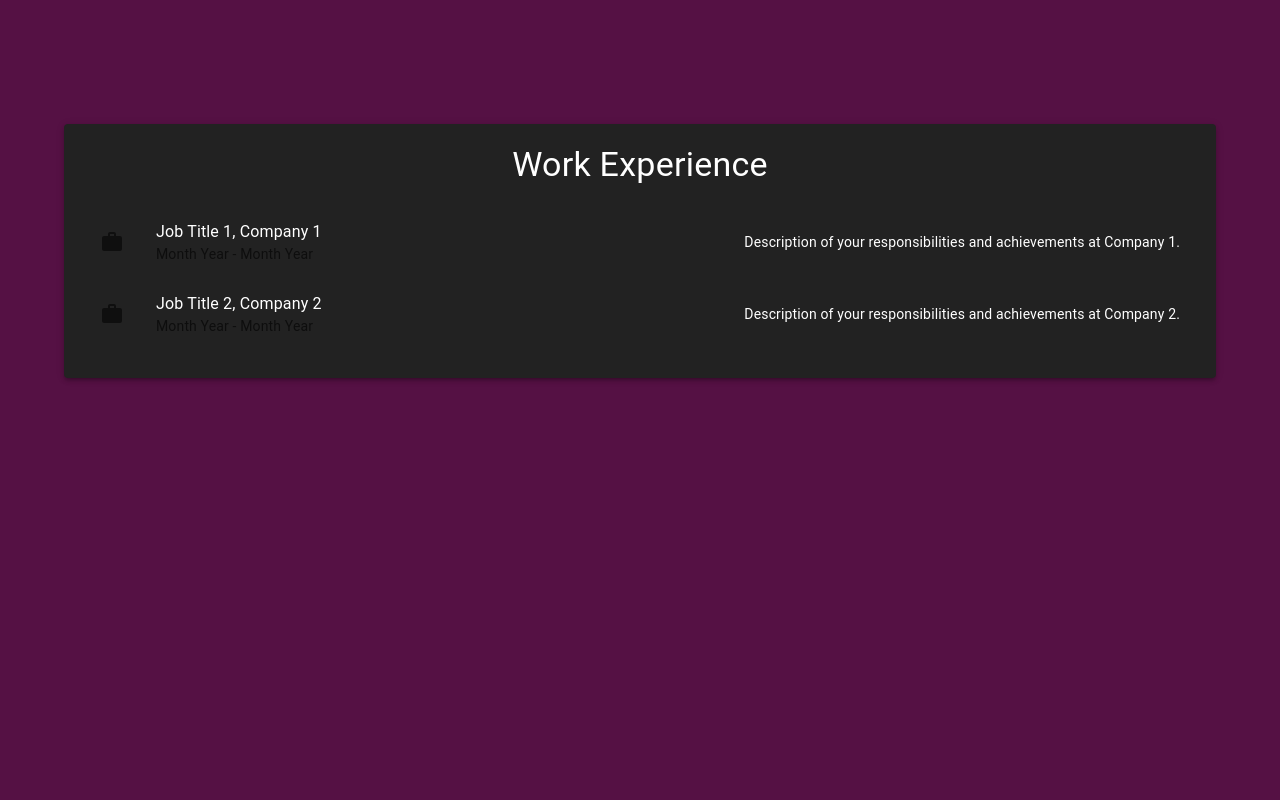
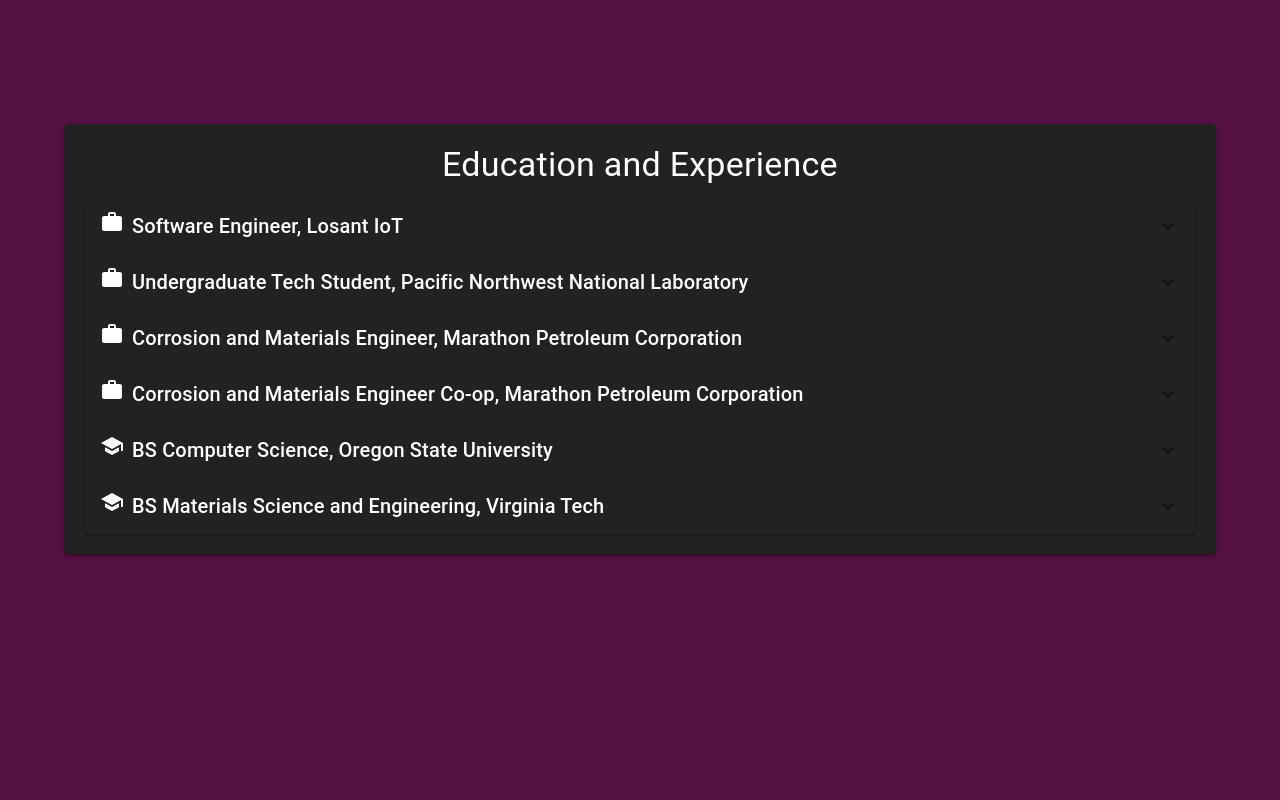
Before and after one commit to mattrost/mattrost.github.io, a React (Create React App) app: page / in a window 1280 px wide. Shown: the part 760-1560 px from the top of the page. Built offline with nearby package versions, Linux system fonts and the light colour scheme.

Commit message:
Experiences revamp

```diff
--- a/src/App.css
+++ b/src/App.css
@@ -36,3 +36,7 @@
     transform: rotate(360deg);
   }
 }
+
+br {
+  margin-bottom: 8px
+}
--- /dev/null
+++ b/src/components/Experiences.jsx
@@ -0,0 +1,115 @@
+import React from 'react';
+import { Container, Typography, Paper, Accordion, AccordionSummary, AccordionDetails } from '@mui/material';
+import WorkIcon from '@mui/icons-material/Work';
+import SchoolIcon from '@mui/icons-material/School';
+import ExpandMoreIcon from '@mui/icons-material/ExpandMore';
+
+const Experiences = () => {
+    const experiences = [
+        {
+            type: 'work',
+            title: 'Software Engineer',
+            institution: 'Losant IoT',
+            date: 'October 2022 - Present',
+            description: 'I collaborated directly with enterprise clients to develop IoT solutions spanning from device connectivity to data visualization. Solutions were built in React using JavaScript/TypeScript, depending on the project. My work here was full-stack, ranging from building RESTful APIs in the Losant Visual Workflow Engine, storing data in a non-relational database (MongoDB), all the way to building Stimulus controllers to customize front-end functionality.' +
+                '<br />' +
+                'Other duties included providing technical assistance for sales and partner opportunities, contributing to the growth of the Losant Platform, as well as creating mockups of the UI for our solutions.' +
+                '<br />' +
+                'This was a great experience as I was able to work in a fast-paced software development lifecycle, utilizing Jira for task management. During our sprints, I was expected to implement and enforce coding standards, perform code reviews, and test others\' completed items.'
+        },
+        {
+            type: 'work',
+            title: 'Undergraduate Tech Student',
+            institution: 'Pacific Northwest National Laboratory',
+            date: 'August 2021 - September 2022',
+            description: 'This was a really cool job! My duties at the lab consisted of assisting with battery research. I developed Python scripts with other scientists to automate the creation of graphs and tables using Matplotlib and Numpy. I was also exposed to Arduino, where I created a program to maintain a specified pressure applied to a sensor as a battery\'s dimensions changed during charge and discharge.\n' +
+                '<br />' +
+                'I honed my graphic design skills by creating 2D and 3D illustrations for publications and presentations. This work was done using Adobe Illustrator, Adobe Dimension, and Blender. I cherished the opportunity to tap into my creative side while producing scientific imagery.\n' +
+                '<br />' +
+                'Part of my responsibilities included assembling and testing coin cell batteries. My goal was to experiment with new approaches in advanced battery material research and development. One of my significant challenges was mastering dexterity in a glove box. Some days, this task allowed me to enter a zen-like state, similar to the feeling I experience when I\'m in the zone developing software.',
+        },
+        {
+            type: 'work',
+            title: 'Corrosion and Materials Engineer',
+            institution: 'Marathon Petroleum Corporation',
+            date: 'July 2015 - January 2021',
+            description: 'Description of your responsibilities and achievements at Company 1. Lorem ipsum dolor sit amet, consectetur adipiscing elit.',
+        },
+        {
+            type: 'work',
+            title: 'Corrosion and Materials Engineer Co-op',
+            institution: 'Marathon Petroleum Corporation',
+            date: 'January 2013 - May 2013 | August 2013 - December 2013 | May 2014 - August 2014',
+            description: 'Description of your responsibilities and achievements at Company 1. Lorem ipsum dolor sit amet, consectetur adipiscing elit.',
+        },
+        {
+            type: 'school',
+            title: 'BS Computer Science',
+            institution: 'Oregon State University',
+            date: 'September 2020 - December 2022',
+            description: 'Description of your coursework and achievements. Lorem ipsum dolor sit amet, consectetur adipiscing elit.',
+            gpa: '3.98',
+        },
+        {
+            type: 'school',
+            title: 'BS Materials Science and Engineering',
+            institution: 'Virginia Tech',
+            date: 'August 2010 - May 2015',
+            description: 'Description of your coursework and achievements. Lorem ipsum dolor sit amet, consectetur adipiscing elit.',
+            gpa: '3.20',
+        },
+    ];
+
+    return (
+        <Container>
+            <Paper elevation={3} style={{ padding: '20px', marginTop: '20px' }}>
+                <Typography variant="h4" gutterBottom>
+                    Education and Experience
+                </Typography>
+                {experiences.map((experience, index) => (
+                    <Accordion key={index}>
+                        <AccordionSummary
+                            expandIcon={<ExpandMoreIcon />}
+                            aria-controls={`panel-${index}-content`}
+                            id={`panel-${index}-header`}
+                        >
+                            {experience.type === 'work' ? (
+                                <WorkIcon />
+                            ) : (
+                                <SchoolIcon />
+                            )}
+                            <Typography variant="h6" style={{ marginLeft: '8px' }}>
+                                {experience.title}, {experience.institution}
+                            </Typography>
+                        </AccordionSummary>
+                        <AccordionDetails className={AccordionDetails}>
+                            <Typography variant="subtitle1" style={{ textAlign: 'left' }}>
+                                {experience.date}
+                            </Typography>
+                            {experience.type === 'school' ? (
+                                <Typography variant="subtitle1" style={{ textAlign: 'left' }}>
+                                    GPA: {experience.gpa}
+                                </Typography>
+                            ) : (
+                                <Typography variant="subtitle1" style={{ textAlign: 'left' }}>
+                                </Typography>
+                            )}
+                            {experience.description.split('<br />').map((paragraph, idx) => (
+                                <React.Fragment key={idx}>
+                                    <Typography variant="body2" style={{ textAlign: 'left' }}>
+                                        {paragraph}
+                                    </Typography>
+                                    {idx < experience.description.split('<br />').length - 1 && (
+                                        <br /> // Add extra space between paragraphs
+                                    )}
+                                </React.Fragment>
+                            ))}
+                        </AccordionDetails>
+                    </Accordion>
+                ))}
+            </Paper>
+        </Container>
+    );
+}
+
+export default Experiences;
--- a/src/components/Home.jsx
+++ b/src/components/Home.jsx
@@ -3,7 +3,7 @@
 
 import Header from './Header';
 import About from './About';
-import Work from './Work';
+import Experiences from './Experiences';
 import Projects from './Projects';
 import Contact from './Contact';
 
@@ -23,7 +23,7 @@
                 <Header />
             </Box>
             <Box id="work" sx={sectionStyle}>
-                <Work />
+                <Experiences />
             </Box>
             <Box id="projects" sx={sectionStyle}>
                 <Projects />
--- a/src/components/Navbar.jsx
+++ b/src/components/Navbar.jsx
@@ -41,13 +41,13 @@
                 <Grid container justifyContent="space-between" alignItems="center">
                     <Grid item>
                         <Typography variant="h4">
-                            MR
+                            Matthew Rost
                         </Typography>
                     </Grid>
                     <Grid item>
                         <ScrollLink to="work" spy={true} smooth={true} offset={0} duration={500}>
                           <span style={linkStyle} onClick={() => scrollToSection('work')}>
-                            Work
+                            Education and Experience
                           </span>
                         </ScrollLink>
                         <ScrollLink to="projects" spy={true} smooth={true} offset={0} duration={500}>
--- a/src/components/Work.jsx
+++ /dev/null
@@ -1,50 +0,0 @@
-import React from 'react';
-import { Container, Typography, Paper, List, ListItem, ListItemText, ListItemIcon } from '@mui/material';
-import WorkIcon from '@mui/icons-material/Work';
-
-const Work = () => {
-    // Define your work experience data (replace with your actual work experience details)
-    const workExperience = [
-        {
-            jobTitle: 'Job Title 1',
-            company: 'Company 1',
-            date: 'Month Year - Month Year',
-            description: 'Description of your responsibilities and achievements at Company 1.',
-        },
-        {
-            jobTitle: 'Job Title 2',
-            company: 'Company 2',
-            date: 'Month Year - Month Year',
-            description: 'Description of your responsibilities and achievements at Company 2.',
-        },
-        // Add more work experience entries as needed
-    ];
-
-    return (
-        <Container>
-            <Paper elevation={3} style={{ padding: '20px', marginTop: '20px' }}>
-                <Typography variant="h4" gutterBottom>
-                    Work Experience
-                </Typography>
-                <List>
-                    {workExperience.map((experience, index) => (
-                        <ListItem key={index}>
-                            <ListItemIcon>
-                                <WorkIcon />
-                            </ListItemIcon>
-                            <ListItemText
-                                primary={`${experience.jobTitle}, ${experience.company}`}
-                                secondary={`${experience.date}`}
-                            />
-                            <Typography variant="body2">
-                                {experience.description}
-                            </Typography>
-                        </ListItem>
-                    ))}
-                </List>
-            </Paper>
-        </Container>
-    );
-}
-
-export default Work;
--- a/src/theme.js
+++ b/src/theme.js
@@ -4,10 +4,14 @@
     palette: {
         type: 'light', // Use a light theme
         primary: {
-            main: '#2196F3', // Change primary color
+            main: '#1f3691', // Change primary color
         },
         secondary: {
             main: '#FF5722', // Change secondary color
+        },
+        background: {
+            default: 'rgba(248,242,218,0.68)', // Off-black background color
+            paper: '#f2fffd', // You can also adjust paper color if needed
         },
     },
     // Customize other theme properties as needed
```
